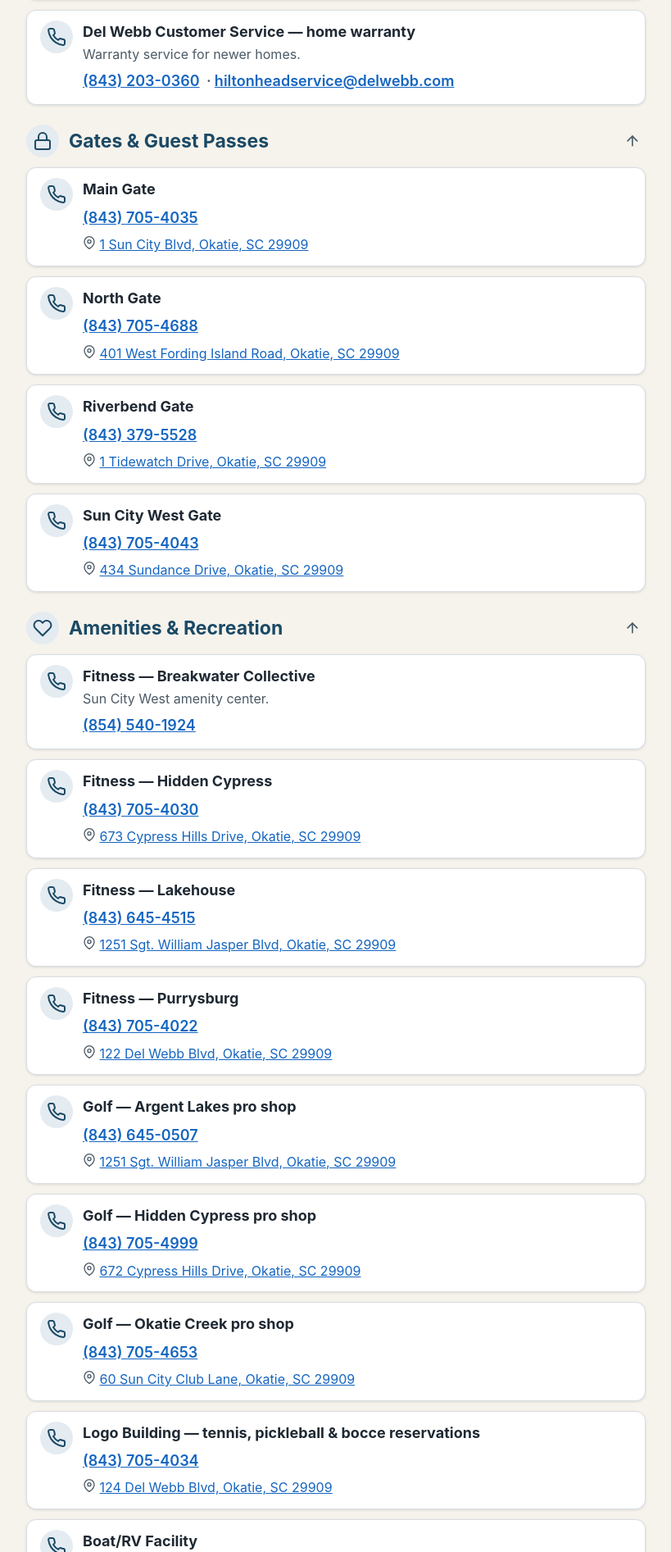
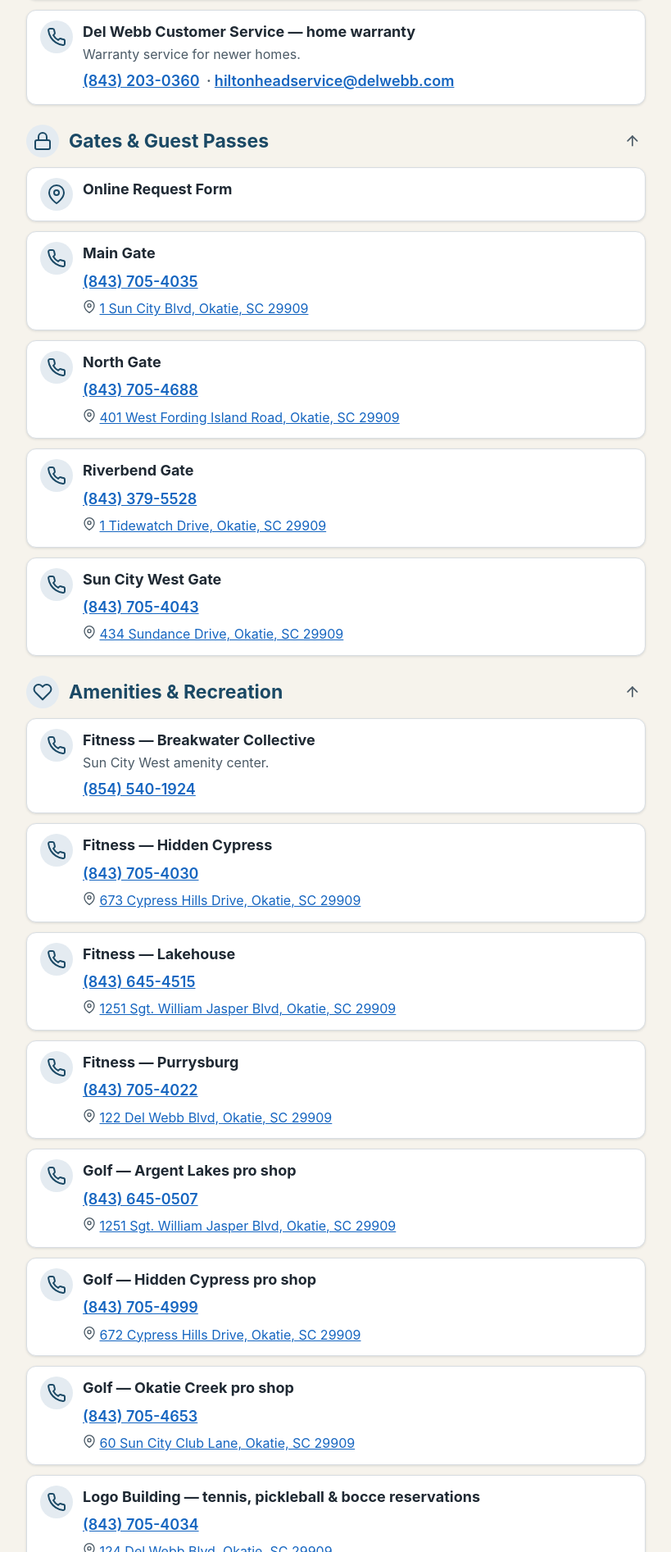
Before and after one commit to rsnyder/schh-info, a Jekyll site: the page built from links/index.html, in a window 1280 px wide. Shown: the part 3035-4928 px from the top of the page at 82% size, without its empty margins (230-1049 px from the left). Built offline with Jekyll 4.4.1, drawn with Linux system fonts in a browser that asks for light colours; some of the changed text lies outside the part shown.

Commit message:
added gate pass form link

```diff
--- a/_data/quicklinks.yml
+++ b/_data/quicklinks.yml
@@ -92,6 +92,8 @@
 - category: "Gates & Guest Passes"
   icon: lock
   links:
+    - title: "Online Request Form"
+      website: https://suncityhiltonhead.org/DwellingLive/46134~9514732
     - title: "Main Gate"
       phone: "(843) 705-4035"
       address: "1 Sun City Blvd, Okatie, SC 29909"
```
